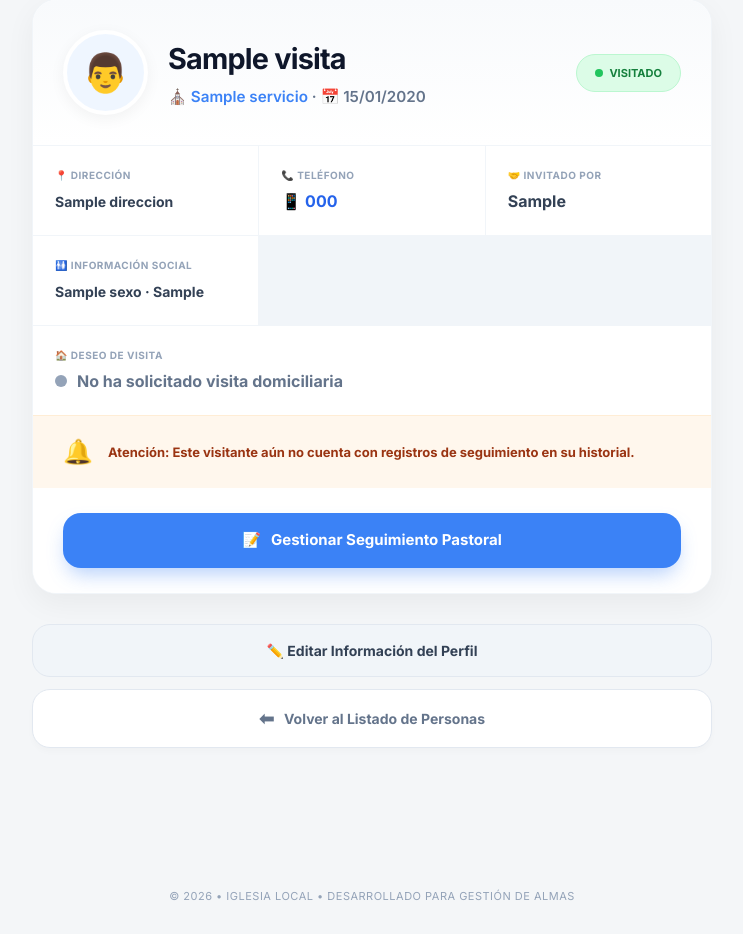
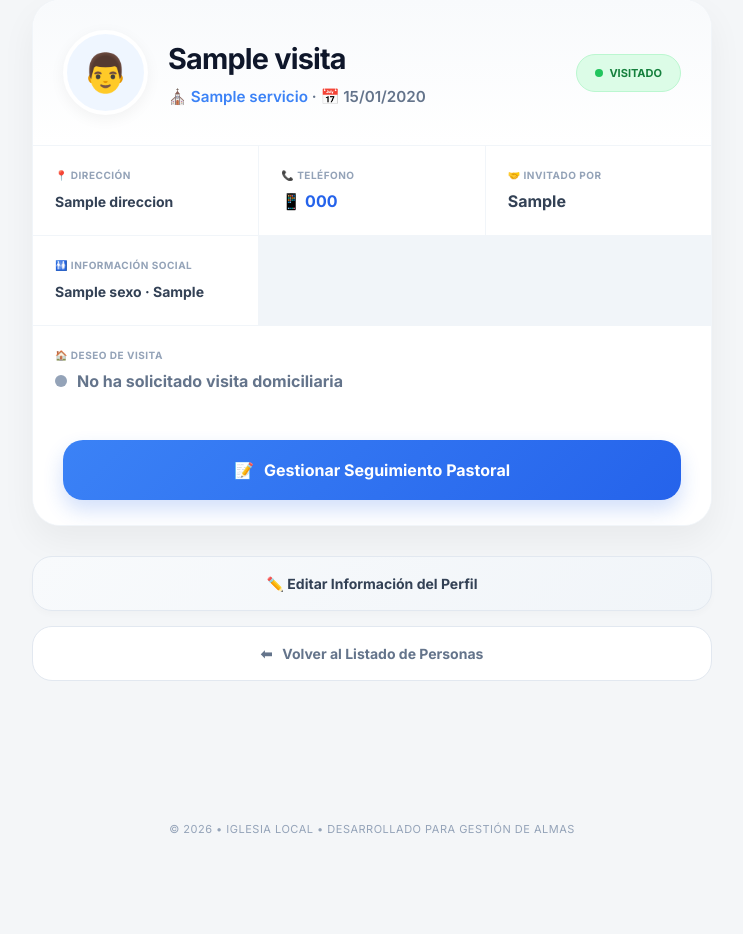
Before and after one commit to francis7077/visitas-iglesia, a Flask app: page /perfil/1 in a window 1280 px wide. Shown: the part 136-1070 px from the top of the page, without its empty margins (268-1011 px from the left). After the commit the page ends 969 px from the top, so only its background shows below. Run offline with Flask 3, Linux system fonts and the light colour scheme; the visitor is signed in with stand-in values (Sample User, id 1); a database or web service that is not in the repository returns one stand-in record (values such as "Sample title"); some libraries are stand-ins or nearby versions.

Commit message:
Actualización

```diff
--- a/templates/perfil.html
+++ b/templates/perfil.html
@@ -6,7 +6,7 @@
         👤 Expediente del Visitante
     </h2>
 
-    <div class="tarjeta-perfil perfil-premium" style="background: white; border-radius: 24px; overflow: hidden; box-shadow: 0 10px 30px rgba(0,0,0,0.05); border: 1px solid #f1f5f9; margin: 0 10px;">
+    <div class="tarjeta-perfil perfil-premium" style="background: white; border-radius: 28px; overflow: hidden; box-shadow: 0 15px 35px rgba(0,0,0,0.05); border: 1px solid #f1f5f9; margin: 0 10px;">
 
         <div class="perfil-header" style="background: linear-gradient(to bottom, #f8fafc, #ffffff); padding: 30px; border-bottom: 1px solid #f1f5f9; display: flex; align-items: center; gap: 20px; flex-wrap: wrap;">
 
@@ -22,10 +22,10 @@
             </div>
 
             <div class="estado">
-    {# Intentamos validar por varias vías para asegurar que detecte la visita #}
-    {% set tiene_visitas = p.visitas|length > 0 or p.historial|length > 0 or p.seguimientos|length > 0 %}
+                {# LÓGICA CORREGIDA: Solo será VISITADO si realmente hay registros en el historial #}
+                {% set registros = p.visitas|length if p.visitas else 0 %}
 
-    {% if p.visitado == 'Si' or tiene_visitas %}
+                {% if registros > 0 %}
                     <span class="badge" style="background: #dcfce7; color: #15803d; padding: 10px 18px; border-radius: 50px; font-weight: 800; font-size: 11px; display: inline-flex; align-items: center; gap: 6px; border: 1px solid #bbf7d0;">
                         <span style="width: 8px; height: 8px; background: #22c55e; border-radius: 50%;"></span> VISITADO
                     </span>
@@ -73,47 +73,95 @@
             </div>
         </div>
 
-        {% if p.visitado != 'Si' or p.visitas|length == 0 %}
+        {# Notificación si no hay historial #}
+        {% if registros == 0 %}
             <div style="background: #fff7ed; padding: 18px 30px; display: flex; align-items: center; gap: 15px; border-top: 1px solid #ffedd5;">
                 <span style="font-size: 24px;">🔔</span>
                 <p style="margin: 0; font-size: 13px; color: #9a3412; font-weight: 700; line-height: 1.4;">
-                    Atención: Este visitante aún no cuenta con registros de seguimiento en su historial.
+                    Este expediente no tiene registros de visitas. Su estado es Pendiente.
                 </p>
             </div>
         {% endif %}
 
         <div style="padding: 25px 30px; background: #ffffff; text-align: center;">
-            <a href="/visitar/{{ p.id }}" style="display: flex; align-items: center; justify-content: center; gap: 10px; background: #3b82f6; color: white; text-decoration: none; padding: 16px; border-radius: 18px; font-weight: 800; font-size: 15px; box-shadow: 0 10px 20px -5px rgba(59, 130, 246, 0.4); transition: all 0.3s;">
+            <a href="/visitar/{{ p.id }}" class="btn-app-primario">
                 <span>📝</span> Gestionar Seguimiento Pastoral
             </a>
         </div>
     </div>
 
-    <div class="acciones-perfil-app" style="margin: 30px 10px; display: flex; flex-direction: column; gap: 12px;">
-        <a href="/editar/{{ p.id }}" style="text-align: center; background: #f1f5f9; color: #334155; text-decoration: none; padding: 15px; border-radius: 18px; font-weight: 700; font-size: 14px; border: 1px solid #e2e8f0;">
+    <div class="acciones-perfil-app" style="margin: 30px 10px; display: flex; flex-direction: column; gap: 15px;">
+        <a href="/editar/{{ p.id }}" class="btn-app-secundario">
             ✏️ Editar Información del Perfil
         </a>
 
-        <a href="/visitas" style="text-align: center; background: white; color: #64748b; text-decoration: none; padding: 15px; border-radius: 18px; font-weight: 700; font-size: 14px; border: 1px solid #e2e8f0; display: flex; align-items: center; justify-content: center; gap: 10px; box-shadow: 0 4px 6px rgba(0,0,0,0.02);">
-            <span style="font-size: 18px;">⬅</span> Volver al Listado de Personas
+        <a href="/visitas" class="btn-app-volver">
+            <span>⬅</span> Volver al Listado de Personas
         </a>
     </div>
 </div>
 
 <style>
+    /* Estilos de Botones tipo App Moderna */
+    .btn-app-primario {
+        display: flex;
+        align-items: center;
+        justify-content: center;
+        gap: 10px;
+        background: linear-gradient(135deg, #3b82f6 0%, #2563eb 100%);
+        color: white;
+        text-decoration: none;
+        padding: 18px;
+        border-radius: 20px;
+        font-weight: 800;
+        font-size: 16px;
+        box-shadow: 0 10px 20px rgba(37, 99, 235, 0.2);
+        transition: all 0.3s;
+    }
+
+    .btn-app-secundario {
+        text-align: center;
+        background: linear-gradient(135deg, #f8fafc 0%, #f1f5f9 100%);
+        color: #334155;
+        text-decoration: none;
+        padding: 16px;
+        border-radius: 20px;
+        font-weight: 700;
+        font-size: 14px;
+        border: 1px solid #e2e8f0;
+        box-shadow: 0 4px 6px rgba(0,0,0,0.02);
+        transition: all 0.3s;
+    }
+
+    .btn-app-volver {
+        text-align: center;
+        background: white;
+        color: #64748b;
+        text-decoration: none;
+        padding: 16px;
+        border-radius: 20px;
+        font-weight: 700;
+        font-size: 14px;
+        border: 1px solid #e2e8f0;
+        display: flex;
+        align-items: center;
+        justify-content: center;
+        gap: 10px;
+        transition: all 0.3s;
+    }
+
+    /* Efectos de pulso y hover */
     @keyframes pulse {
         0% { transform: scale(1); opacity: 1; }
         50% { transform: scale(1.4); opacity: 0.4; }
         100% { transform: scale(1); opacity: 1; }
     }
 
-    .dato { transition: background 0.2s ease; cursor: default; }
+    .btn-app-primario:active, .btn-app-secundario:active, .btn-app-volver:active {
+        transform: scale(0.96);
+    }
+
     .dato:hover { background: #fbfcfe !important; }
-
-    .acciones-perfil-app a:active {
-        transform: scale(0.97);
-        background: #e2e8f0;
-    }
 
     @media (max-width: 600px) {
         .perfil-header { text-align: center; justify-content: center; flex-direction: column; }
```
Lines whose indentation alone changed are shown as unchanged.
